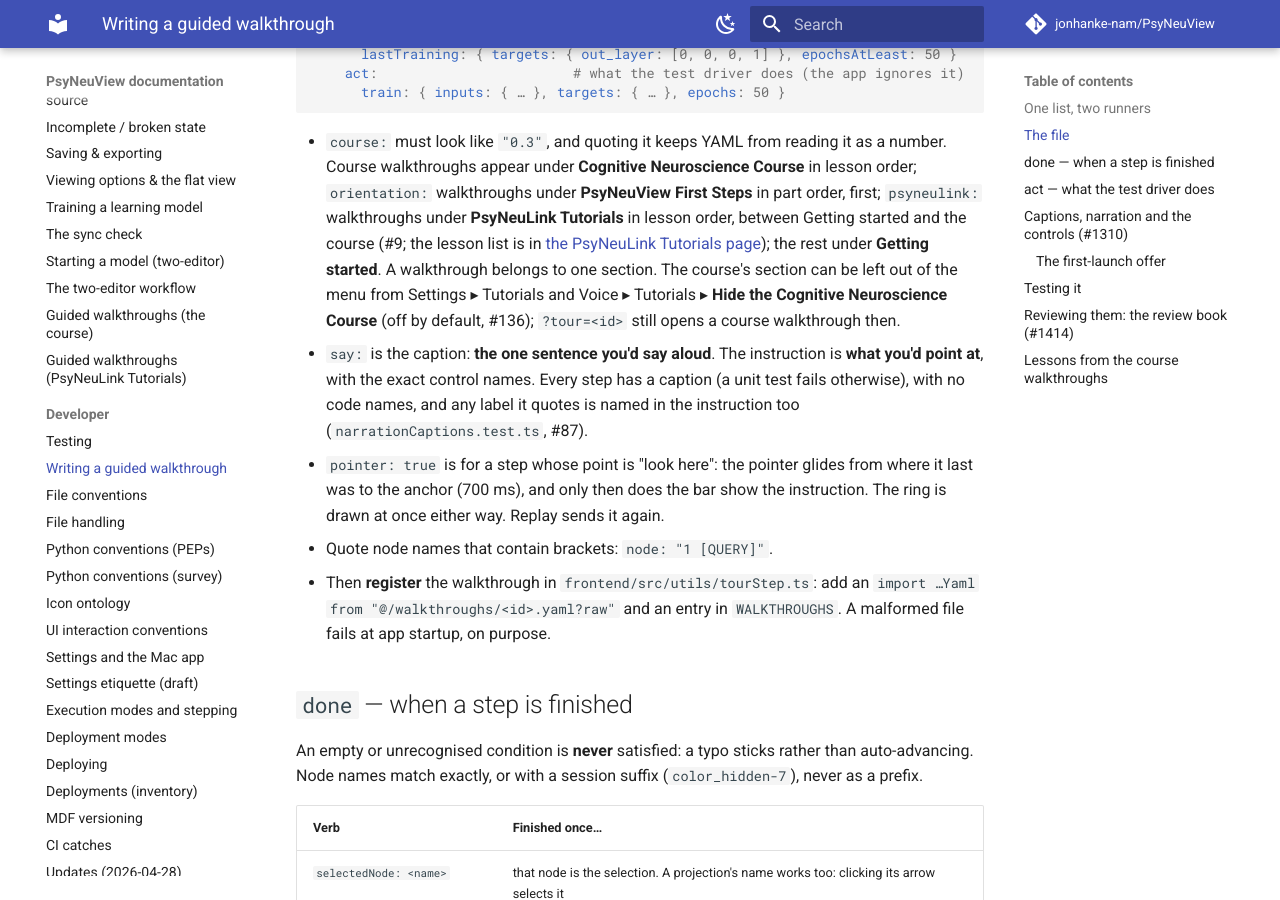
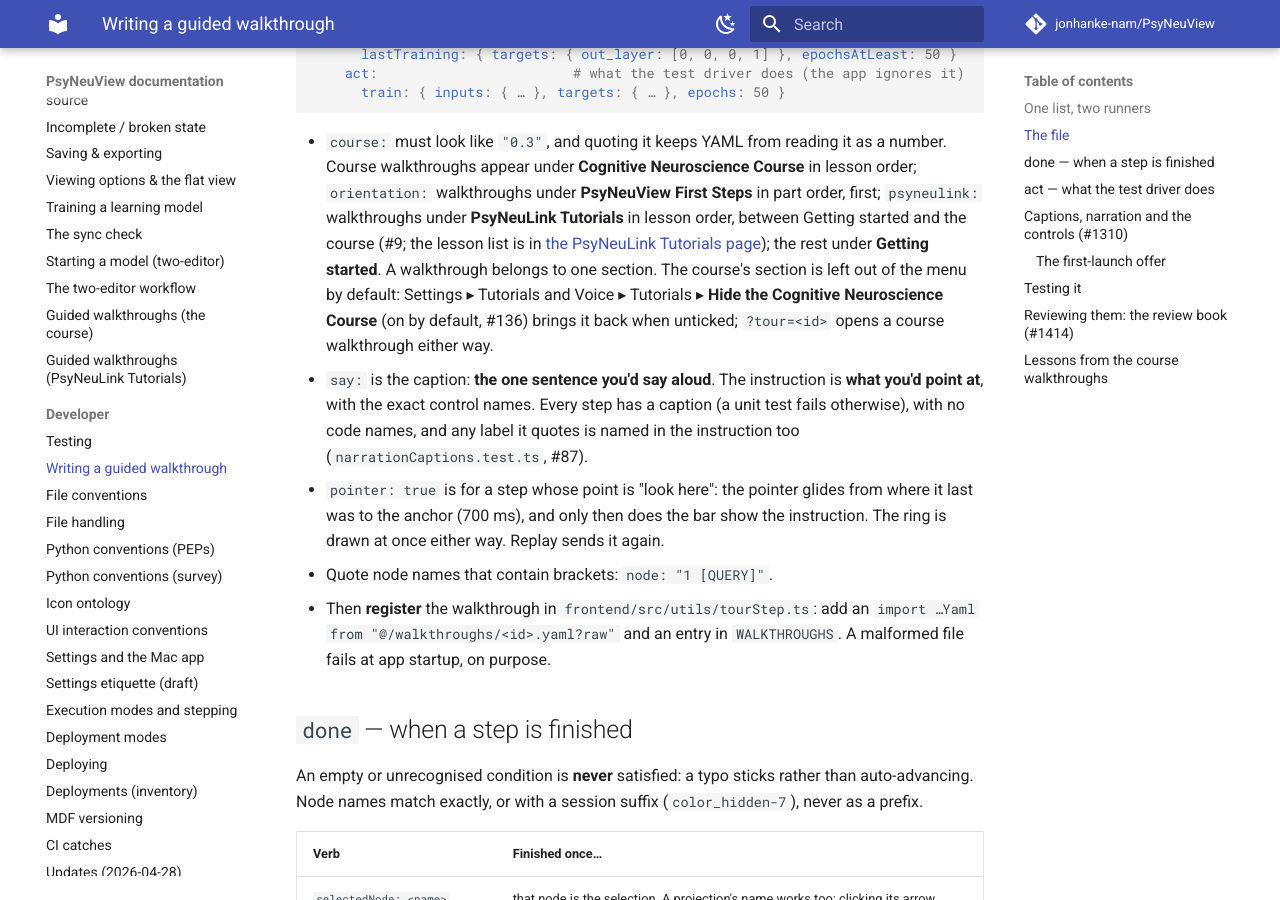
Before and after one commit to jonhanke-nam/PsyNeuView, an MkDocs documentation site: the page built from docs/guided-walkthroughs.md, in a window 1280 px wide and 900 px high, scrolled down 1154 px. Built offline with MkDocs 1.6.1 and Material for MkDocs 9.7.7, drawn with Linux system fonts in a browser that asks for light colours; comment, search, counter and statistics services are not loaded.

Commit message:
Hide the Cognitive Neuroscience Course by default, and credit its source (#136)
The course is for people taking it; most aren't. Settings ▸ Tutorials and
Voice ▸ Hide the Cognitive Neuroscience Course is now ticked by default, and
unticking it brings the section back. A walkthrough opened by link runs
either way, and an explicit choice already saved stands.

The setting's description links to the course's notebooks in PsyNeuLink's
repository: "Based on the Cognitive Neuroscience Course by Princeton
University's PsyNeuLink team".

Specs that need the course in the menu call showCourse() from test-base,
the way showSchedulingArrows() works.

Co-Authored-By: Claude Opus 5.5 <noreply@anthropic.com>

```diff
--- a/docs/guided-walkthroughs.md
+++ b/docs/guided-walkthroughs.md
@@ -62,9 +62,10 @@ steps:
   Tutorials** in lesson order, between Getting started and the course (#9;
   the lesson list is in [the PsyNeuLink Tutorials page](tutorials/17-psyneulink-tutorials.md));
   the rest under **Getting started**. A walkthrough belongs to one section. The
-  course's section can be left out of the menu from Settings ▸ Tutorials and
-  Voice ▸ Tutorials ▸ **Hide the Cognitive Neuroscience Course** (off by
-  default, #136); `?tour=<id>` still opens a course walkthrough then.
+  course's section is left out of the menu by default: Settings ▸ Tutorials
+  and Voice ▸ Tutorials ▸ **Hide the Cognitive Neuroscience Course** (on by
+  default, #136) brings it back when unticked; `?tour=<id>` opens a course
+  walkthrough either way.
 - `say:` is the caption: **the one sentence you'd say aloud**. The
   instruction is **what you'd point at**, with the exact control names. Every
   step has a caption (a unit test fails otherwise), with no code names, and
```
Also changed, not shown: docs/settings-and-mac-app.md (+1 -1 lines), docs/settings-inventory.yaml (+7 -5 lines), docs/tutorials/16-course-walkthroughs.md (+4 -4 lines), frontend/src/components/common/settings/TutorialsVoiceSection.tsx (+18 -5 lines), docs/tutorials/assets/tour/menu.png, docs/tutorials/assets/tour/reserved-region.png, 8 other files.
